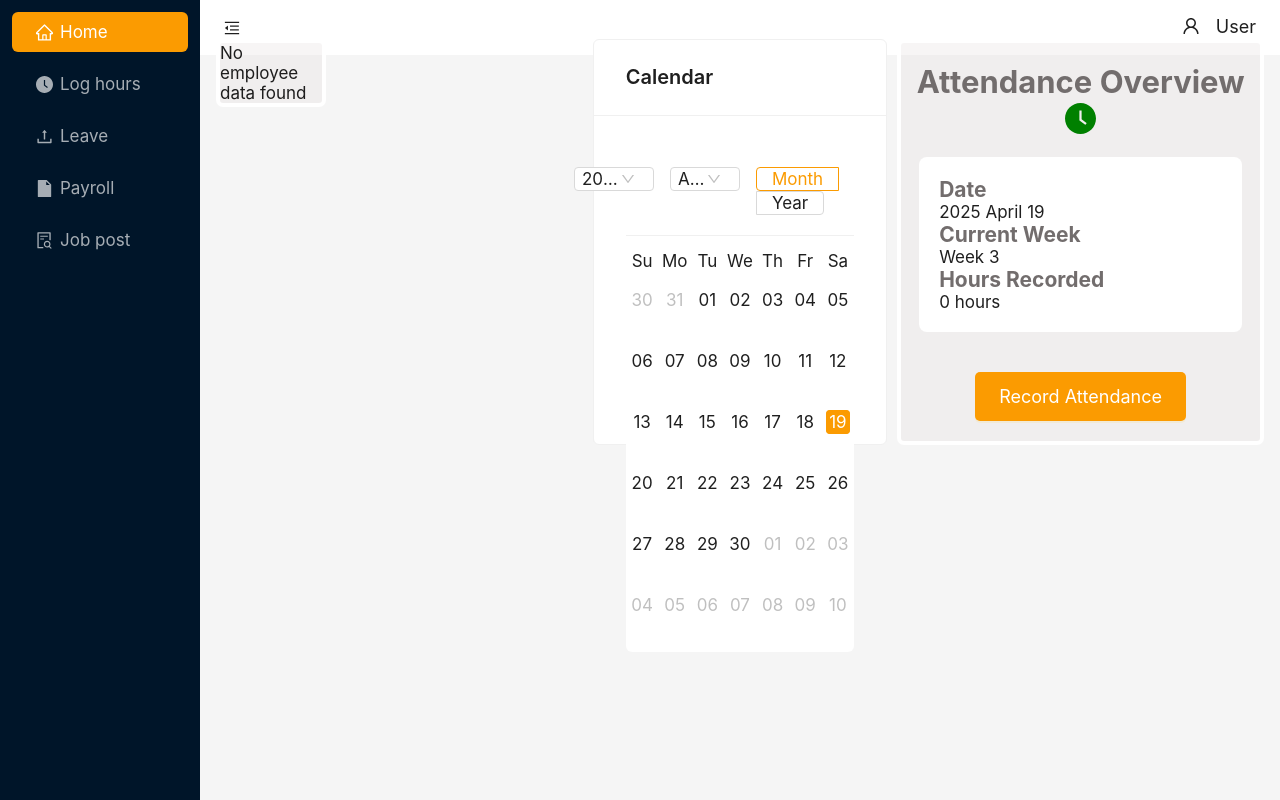
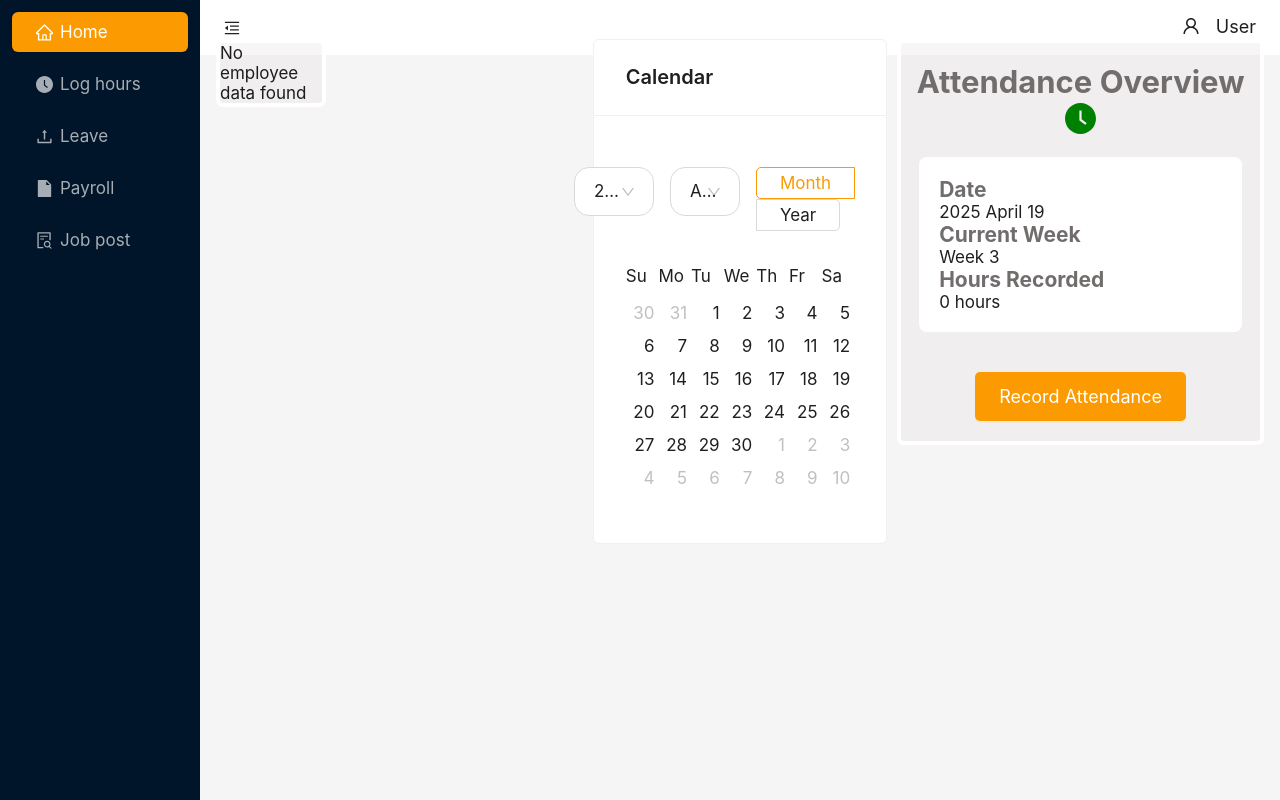
Before and after one commit to hlakudi200/hris-repo, a Next.js app in the folder hris/: page /employee in a window 1280 px wide. Built offline with nearby package versions, Linux system fonts and the light colour scheme.

Commit message:
Displaying leave calendar component in employee pages

```diff
--- a/hris/src/_componets/leaveCalendar/leaveCalendar.tsx
+++ b/hris/src/_componets/leaveCalendar/leaveCalendar.tsx
@@ -1,15 +1,13 @@
 "use client";
-import React, { useContext } from "react";
+import React from "react";
 import { Calendar, Badge } from "antd";
 import type { Dayjs } from "dayjs";
 import dayjs from "dayjs";
-import {
-  ILeaveRequest,
-  LeaveRequestStateContext,
-} from "@/providers/leaveRequest/context";
+import { ILeaveRequest } from "@/providers/leaveRequest/context";
+import { useLeaveRequestState } from "@/providers/leaveRequest";
 
 const LeaveCalendar: React.FC = () => {
-  const { leaveRequests } = useContext(LeaveRequestStateContext);
+  const { leaveRequests } = useLeaveRequestState();
 
   const getLeaveDates = (): string[] => {
     if (!leaveRequests) return [];
@@ -42,27 +40,22 @@ const LeaveCalendar: React.FC = () => {
       <div
         style={{
           height: "100%",
-          padding: 8,
+          padding: 4,
           background: isLeave ? "#fff1f0" : undefined,
           borderRadius: 4,
         }}
       >
         <div>{current.date()}</div>
         {isLeave && (
-          <div style={{ marginTop: 4 }}>
-            <Badge status="error" text="Leave" />
+          <div>
+            <Badge status="error" />
           </div>
         )}
       </div>
     );
   };
 
-  return (
-    <div style={{ padding: 24, background: "#fff" }}>
-      <h2>Leave Calendar</h2>
-      <Calendar fullCellRender={fullCellRender} />
-    </div>
-  );
+  return <Calendar fullCellRender={fullCellRender} />;
 };
 
 export default LeaveCalendar;
--- a/hris/src/app/employee/page.tsx
+++ b/hris/src/app/employee/page.tsx
@@ -1,8 +1,9 @@
 import React from "react";
-import {Calendar, Card } from "antd";
+import {Card } from "antd";
 import AttendanceOverview from "@/_componets/attandaceComponent/attandanceOverview";
 import Profile from "@/_componets/profileComponent/profile";
 import styles from "./styles/global.module.css";
+import LeaveCalendar from "@/_componets/leaveCalendar/leaveCalendar";
 
 
 const Employee = () => {
@@ -13,7 +14,7 @@ const Employee = () => {
       </div>
       <div className={styles.midSection}>
         <Card title="Calendar" style={{ width: "100%", height: "100%" }}>
-          <Calendar fullscreen={false} style={{height: 50}}/>
+          <LeaveCalendar />
         </Card>
       </div>
       <div className={styles.rightSection}>
```
Also changed, not shown: hris/src/app/employee/logHours/page.tsx (+3 -5 lines).
